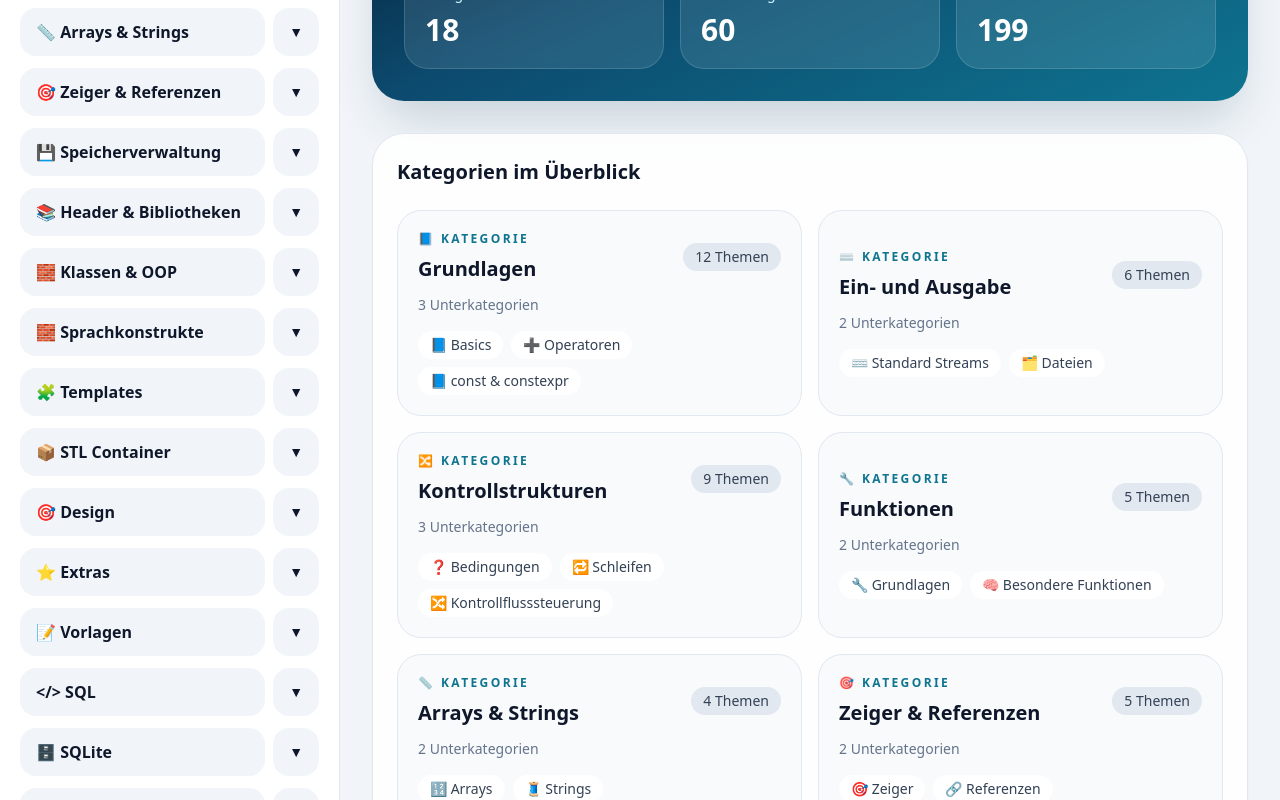
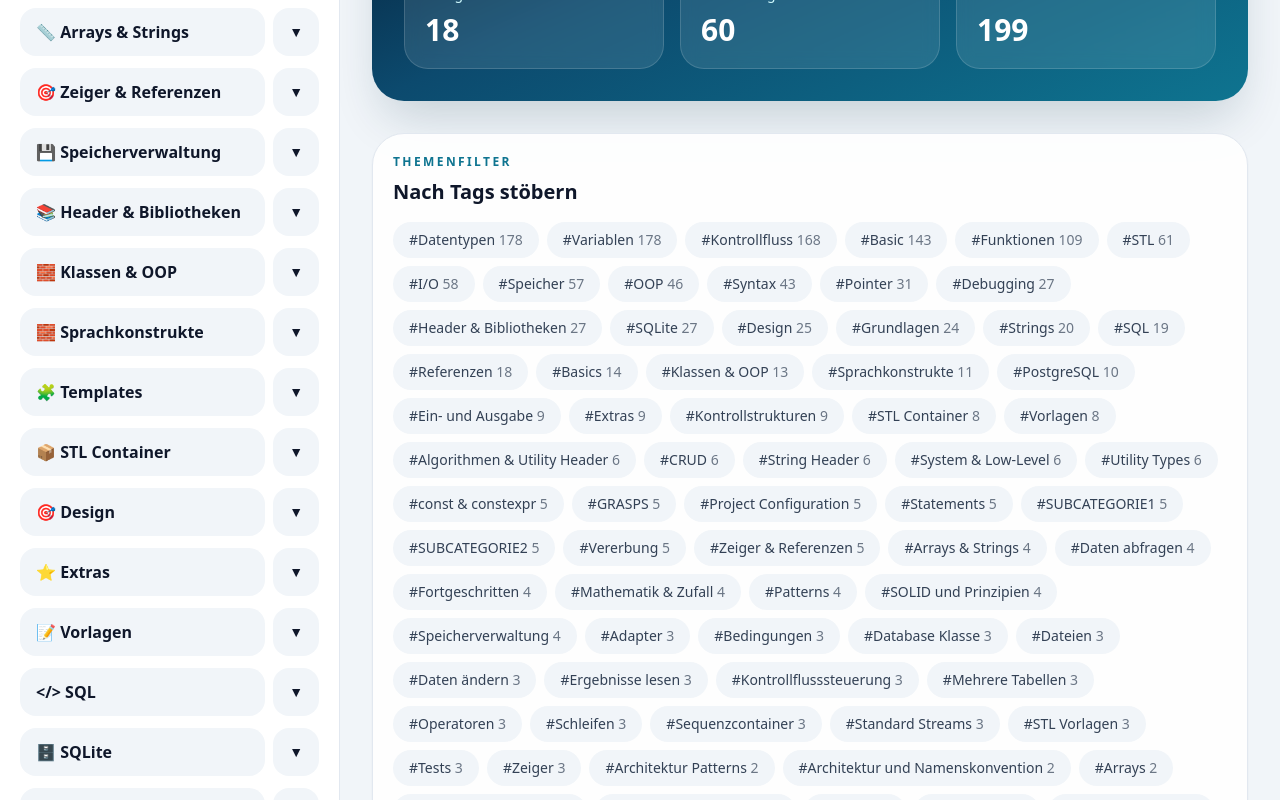
Before and after one commit to ITwenzyI/cpp-hilfsbuch-website, a React (Vite) app: page / in a window 1280 px wide. Shown: the part 400-1200 px from the top of the page. Built offline with nearby package versions, Linux system fonts and the light colour scheme.

Commit message:
feat(ui): add tag filters for topic discovery

```diff
--- a/src/App.jsx
+++ b/src/App.jsx
@@ -371,12 +371,39 @@ const getRelatedTopics = (topicEntry, allTopics, limit = RELATED_TOPICS_LIMIT) =
     .map((entry) => entry.candidate);
 };
 
+const getTagCounts = (topics) => {
+  const counts = new Map();
+
+  topics.forEach((topic) => {
+    topic.tags.forEach((tag) => {
+      counts.set(tag, (counts.get(tag) || 0) + 1);
+    });
+  });
+
+  return Array.from(counts.entries()).sort((left, right) => {
+    if (right[1] !== left[1]) {
+      return right[1] - left[1];
+    }
+
+    return left[0].localeCompare(right[0], "de");
+  });
+};
+
+const filterTopicsByTag = (topics, activeTag) => {
+  if (!activeTag) {
+    return topics;
+  }
+
+  return topics.filter((topic) => topic.tags.includes(activeTag));
+};
+
 function App() {
   const [selectedCategoryName, setSelectedCategoryName] = useState(null);
   const [selectedSubcategoryName, setSelectedSubcategoryName] = useState(null);
   const [selectedTopicId, setSelectedTopicId] = useState(null);
   const [searchTerm, setSearchTerm] = useState("");
   const [searchResults, setSearchResults] = useState([]);
+  const [activeTag, setActiveTag] = useState(null);
   const [darkMode, setDarkMode] = useState(
     () => typeof window !== "undefined" && window.localStorage.getItem(STORAGE_KEYS.theme) === "dark"
   );
@@ -398,6 +425,8 @@ function App() {
   const relatedTopics = selectedTopicEntry
     ? getRelatedTopics(selectedTopicEntry, searchableTopics)
     : [];
+  const filteredSearchResults = filterTopicsByTag(searchResults, activeTag);
+  const homeFilteredTopics = filterTopicsByTag(searchableTopics, activeTag);
 
   const ensureExpandedPath = (topicEntry) => {
     const categoryKey = `cat:${topicEntry.category}`;
@@ -432,6 +461,58 @@ function App() {
     setSearchTerm("");
     setSearchResults([]);
     setShowSidebar(false);
+  };
+
+  const renderTagFilterBar = (topics, title = "Tags filtern") => {
+    const tagCounts = getTagCounts(topics);
+
+    if (tagCounts.length === 0) {
+      return null;
+    }
+
+    return (
+      <section className="rounded-[2rem] border border-slate-200 bg-white/90 p-5 shadow-sm dark:border-slate-800 dark:bg-slate-900/90">
+        <div className="mb-4 flex flex-wrap items-center justify-between gap-3">
+          <div>
+            <p className="text-xs font-semibold uppercase tracking-[0.2em] text-cyan-700 dark:text-cyan-300">
+              Themenfilter
+            </p>
+            <h2 className="mt-2 text-xl font-bold text-slate-900 dark:text-white">
+              {title}
+            </h2>
+          </div>
+
+          {activeTag && (
+            <button
+              className="rounded-full border border-slate-200 bg-slate-100 px-4 py-2 text-sm font-medium text-slate-700 transition hover:bg-slate-200 dark:border-slate-700 dark:bg-slate-800 dark:text-slate-200 dark:hover:bg-slate-700"
+              onClick={() => setActiveTag(null)}
+            >
+              Filter zurücksetzen
+            </button>
+          )}
+        </div>
+
+        <div className="flex flex-wrap gap-2">
+          {tagCounts.map(([tag, count]) => {
+            const isActive = activeTag === tag;
+
+            return (
+              <button
+                key={tag}
+                className={`rounded-full px-4 py-2 text-sm font-medium transition ${
+                  isActive
+                    ? "bg-cyan-600 text-white dark:bg-cyan-400 dark:text-slate-950"
+                    : "bg-slate-100 text-slate-700 hover:bg-slate-200 dark:bg-slate-800 dark:text-slate-200 dark:hover:bg-slate-700"
+                }`}
+                onClick={() => setActiveTag((currentTag) => (currentTag === tag ? null : tag))}
+              >
+                #{tag} <span className="opacity-70">{count}</span>
+              </button>
+            );
+          })}
+        </div>
+      </section>
+    );
   };
 
   const openSubcategory = (category, subcategory) => {
@@ -831,6 +912,36 @@ function App() {
         </section>
       )}
 
+      {renderTagFilterBar(searchableTopics, "Nach Tags stöbern")}
+
+      {activeTag && (
+        <section className="rounded-[2rem] border border-slate-200 bg-white/90 p-6 shadow-sm dark:border-slate-800 dark:bg-slate-900/90">
+          <div className="mb-6 flex flex-wrap items-center justify-between gap-3">
+            <div>
+              <p className="text-xs font-semibold uppercase tracking-[0.2em] text-cyan-700 dark:text-cyan-300">
+                Aktiver Filter
+              </p>
+              <h2 className="mt-2 text-xl font-bold text-slate-900 dark:text-white">
+                Themen mit #{activeTag}
+              </h2>
+            </div>
+            <span className="rounded-full bg-cyan-100 px-3 py-1 text-sm font-medium text-cyan-900 dark:bg-cyan-500/15 dark:text-cyan-200">
+              {homeFilteredTopics.length}
+            </span>
+          </div>
+
+          {homeFilteredTopics.length > 0 ? (
+            <div className="grid gap-4 lg:grid-cols-2">
+              {homeFilteredTopics.slice(0, 8).map((topic) => renderTopicCard(topic))}
+            </div>
+          ) : (
+            <p className="text-sm text-slate-500 dark:text-slate-400">
+              Für diesen Tag wurden aktuell keine Themen gefunden.
+            </p>
+          )}
+        </section>
+      )}
+
       <section className="rounded-[2rem] border border-slate-200 bg-white/90 p-6 shadow-sm dark:border-slate-800 dark:bg-slate-900/90">
         <div className="mb-6">
           <h2 className="text-xl font-bold text-slate-900 dark:text-white">Kategorien im Überblick</h2>
@@ -889,6 +1000,11 @@ function App() {
       return null;
     }
 
+    const categoryTopics = searchableTopics.filter(
+      (topic) => topic.category === selectedCategory.category
+    );
+    const filteredCategoryTopics = filterTopicsByTag(categoryTopics, activeTag);
+
     return (
       <div className="space-y-6">
         <div className="rounded-[2rem] border border-slate-200 bg-white/90 p-6 shadow-sm dark:border-slate-800 dark:bg-slate-900/90">
@@ -903,11 +1019,41 @@ function App() {
           </p>
         </div>
 
+        {renderTagFilterBar(categoryTopics, `${selectedCategory.category} filtern`)}
+
+        {activeTag && (
+          <section className="rounded-[2rem] border border-slate-200 bg-white/90 p-6 shadow-sm dark:border-slate-800 dark:bg-slate-900/90">
+            <div className="mb-6 flex flex-wrap items-center justify-between gap-3">
+              <div>
+                <p className="text-xs font-semibold uppercase tracking-[0.2em] text-cyan-700 dark:text-cyan-300">
+                  Tag-Ansicht
+                </p>
+                <h2 className="mt-2 text-xl font-bold text-slate-900 dark:text-white">
+                  Passende Themen für #{activeTag}
+                </h2>
+              </div>
+              <span className="rounded-full bg-cyan-100 px-3 py-1 text-sm font-medium text-cyan-900 dark:bg-cyan-500/15 dark:text-cyan-200">
+                {filteredCategoryTopics.length}
+              </span>
+            </div>
+
+            {filteredCategoryTopics.length > 0 ? (
+              <div className="grid gap-4 lg:grid-cols-2">
+                {filteredCategoryTopics.map((topic) => renderTopicCard(topic))}
+              </div>
+            ) : (
+              <p className="text-sm text-slate-500 dark:text-slate-400">
+                In dieser Kategorie gibt es aktuell keine Themen mit #{activeTag}.
+              </p>
+            )}
+          </section>
+        )}
+
         <div className="grid gap-4 lg:grid-cols-2">
           {selectedCategory.subcategories.map((subcategory) => {
-            const subcategoryTopics = searchableTopics.filter(
+            const subcategoryTopics = categoryTopics.filter(
               (topic) =>
-                topic.category === selectedCategory.category && topic.subcategory === subcategory.name
+                topic.subcategory === subcategory.name
             );
 
             return (
@@ -957,6 +1103,7 @@ function App() {
       (topic) =>
         topic.category === selectedCategory.category && topic.subcategory === selectedSubcategory.name
     );
+    const filteredTopics = filterTopicsByTag(topics, activeTag);
 
     return (
       <div className="space-y-6">
@@ -982,9 +1129,17 @@ function App() {
           </p>
         </div>
 
-        <div className="grid gap-4 lg:grid-cols-2">
-          {topics.map((topic) => renderTopicCard(topic))}
-        </div>
+        {renderTagFilterBar(topics, `${selectedSubcategory.name} filtern`)}
+
+        {filteredTopics.length > 0 ? (
+          <div className="grid gap-4 lg:grid-cols-2">
+            {filteredTopics.map((topic) => renderTopicCard(topic))}
+          </div>
+        ) : (
+          <div className="rounded-[2rem] border border-dashed border-slate-300 bg-white/90 p-8 text-slate-500 dark:border-slate-700 dark:bg-slate-900/90 dark:text-slate-400">
+            In dieser Unterkategorie gibt es aktuell keine Themen mit #{activeTag}.
+          </div>
+        )}
       </div>
     );
   };
@@ -1160,13 +1315,15 @@ function App() {
                   Ergebnisse für "{searchTerm}"
                 </h1>
                 <p className="mt-2 text-sm text-slate-500 dark:text-slate-400">
-                  {searchResults.length} Treffer
+                  {filteredSearchResults.length} Treffer
                 </p>
               </div>
 
-              {searchResults.length > 0 ? (
+              {renderTagFilterBar(searchResults, "Suchergebnisse eingrenzen")}
+
+              {filteredSearchResults.length > 0 ? (
                 <ul className="grid gap-4 lg:grid-cols-2">
-                  {searchResults.map((topic) => renderSearchResult(topic))}
+                  {filteredSearchResults.map((topic) => renderSearchResult(topic))}
                 </ul>
               ) : (
                 <div className="rounded-[2rem] border border-dashed border-slate-300 bg-white/90 p-8 text-slate-500 dark:border-slate-700 dark:bg-slate-900/90 dark:text-slate-400">
```
